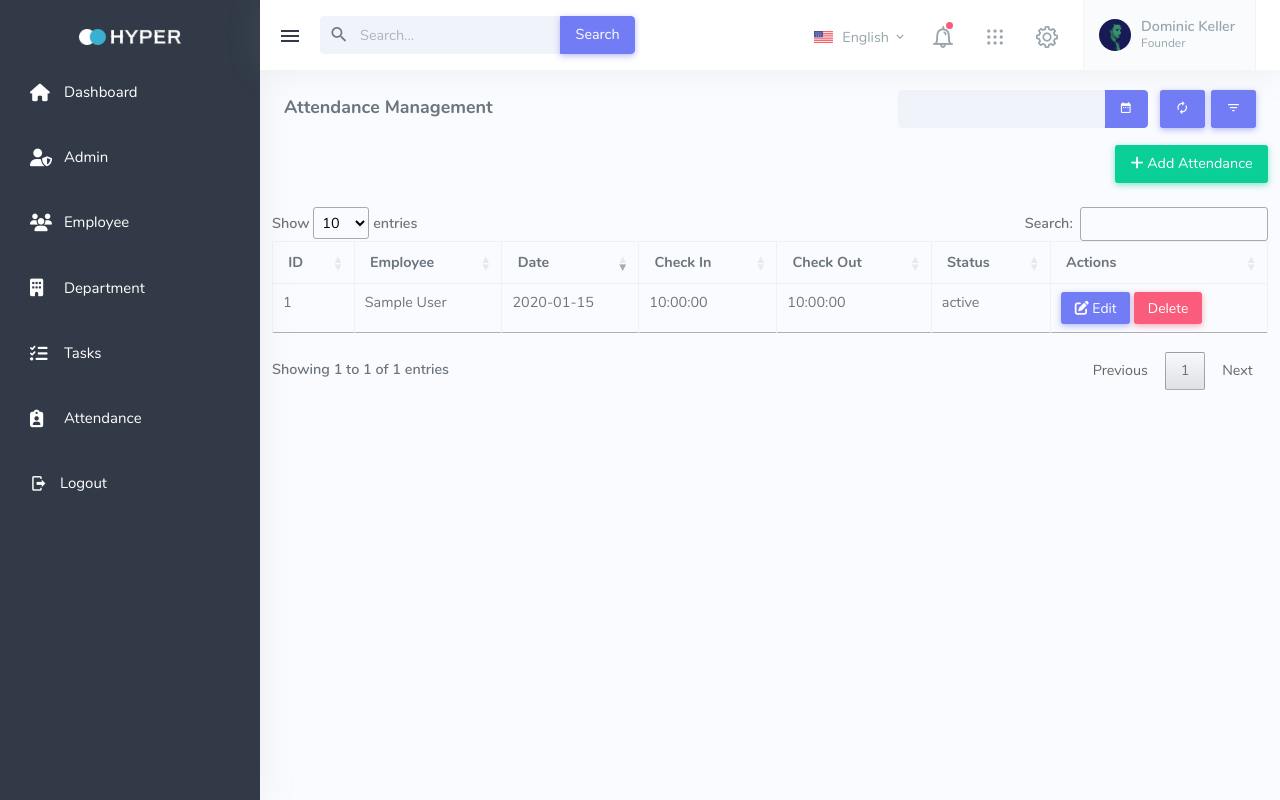
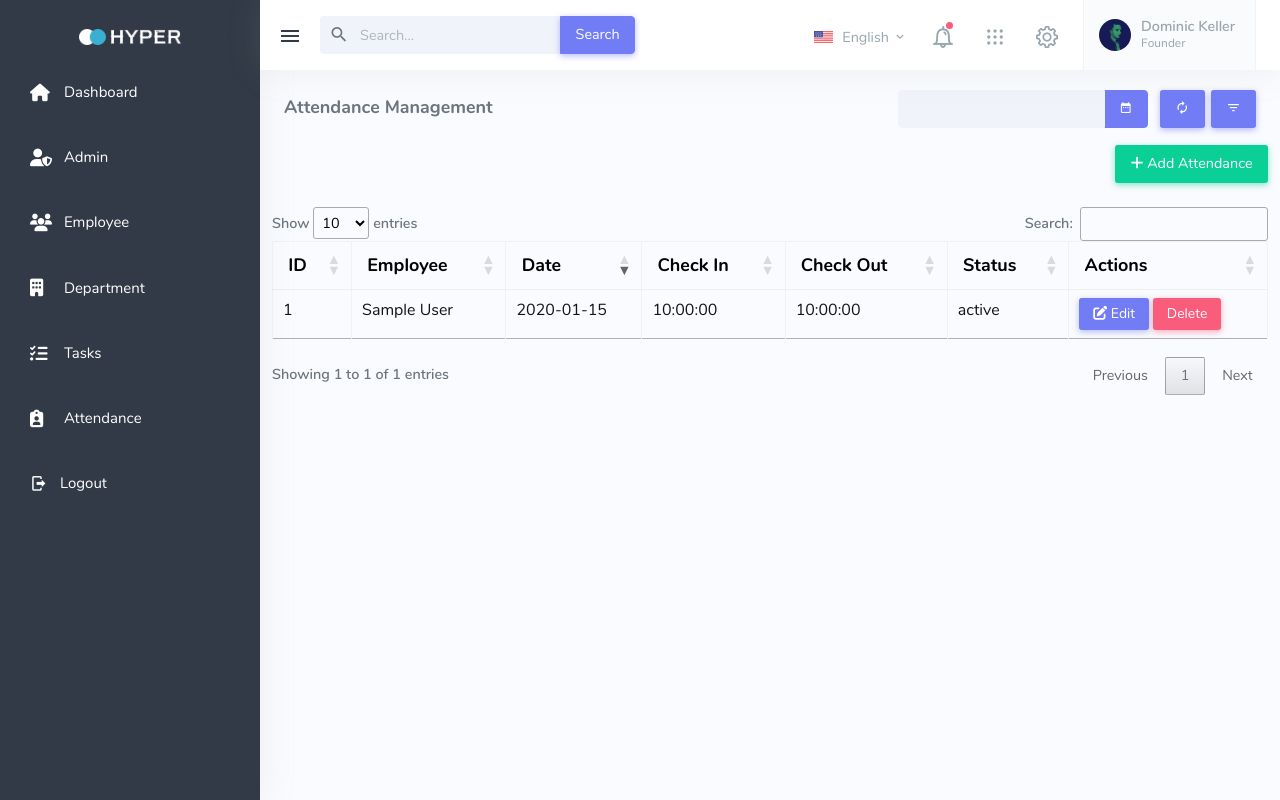
Before and after one commit to Omar-Gooni/Employee_management_system, a PHP site: page /attendance.php in a window 1280 px wide. Run offline with PHP 8.4, Linux system fonts and the light colour scheme; the visitor is signed in with stand-in values (Sample User, id 1); tables that the repository leaves empty hold one stand-in row (values such as "Sample post"); some libraries are stand-ins or nearby versions.

Commit message:
changes attendance page

```diff
--- a/project/attendance.php
+++ b/project/attendance.php
@@ -17,13 +17,12 @@ if ($_SERVER['REQUEST_METHOD'] == 'POST') {
     // Add Attendance
     if (isset($_POST['add_attendance'])) {
         $emp_id = $_POST['emp_id'];
-        $date = $_POST['date'];
         $check_in = $_POST['check_in'];
         $check_out = $_POST['check_out'];
         $status = $_POST['status'];
 
-        $query = "INSERT INTO attendance (emp_id, date, check_in, check_out, status)
-                  VALUES ($emp_id, '$date', '$check_in', '$check_out', '$status')";
+        $query = "INSERT INTO attendance (emp_id,  check_in, check_out, status)
+                  VALUES ($emp_id,  '$check_in', '$check_out', '$status')";
         $conn->query($query);
     }
 
@@ -31,14 +30,12 @@ if ($_SERVER['REQUEST_METHOD'] == 'POST') {
     if (isset($_POST['update_attendance'])) {
         $id = $_POST['attendance_id'];
         $emp_id = $_POST['emp_id'];
-        $date = $_POST['date'];
         $check_in = $_POST['check_in'];
         $check_out = $_POST['check_out'];
         $status = $_POST['status'];
 
         $query = "UPDATE attendance SET
                   emp_id=$emp_id,
-                  date='$date',
                   check_in='$check_in',
                   check_out='$check_out',
                   status='$status'
@@ -100,6 +97,23 @@ $employees = $conn->query("SELECT * FROM employees");
 
 
     <style>
+        /* Attendance Table Font Styling */
+        #attendanceTable thead th {
+            font-size: 18px;
+            /* Larger font for headers */
+            font-weight:bolder !important;
+            /* Bold headers */
+            color: #000000;
+        }
+
+        #attendanceTable tbody td {
+            font-size: 16px;
+            /* Slightly smaller for body */
+
+            /* Bold body text */
+            color:rgb(19, 19, 19);
+        }
+
         /* Updated Table Styling */
         #adminTable {
             font-size: 16px;
@@ -610,10 +624,6 @@ $employees = $conn->query("SELECT * FROM employees");
                                         <?php endwhile; ?>
                                     </select>
                                 </div>
-                                <div class="col-md-6 mb-3">
-                                    <label>Date</label>
-                                    <input type="date" name="date" class="form-control" required>
-                                </div>
                             </div>
                             <div class="row">
                                 <div class="col-md-4 mb-3">
@@ -665,10 +675,6 @@ $employees = $conn->query("SELECT * FROM employees");
                                             <option value="<?= $emp['emp_id'] ?>"><?= $emp['name'] ?></option>
                                         <?php endwhile; ?>
                                     </select>
-                                </div>
-                                <div class="col-md-6 mb-3">
-                                    <label>Date</label>
-                                    <input type="date" name="date" id="edit_date" class="form-control" required>
                                 </div>
                             </div>
                             <div class="row">
```
